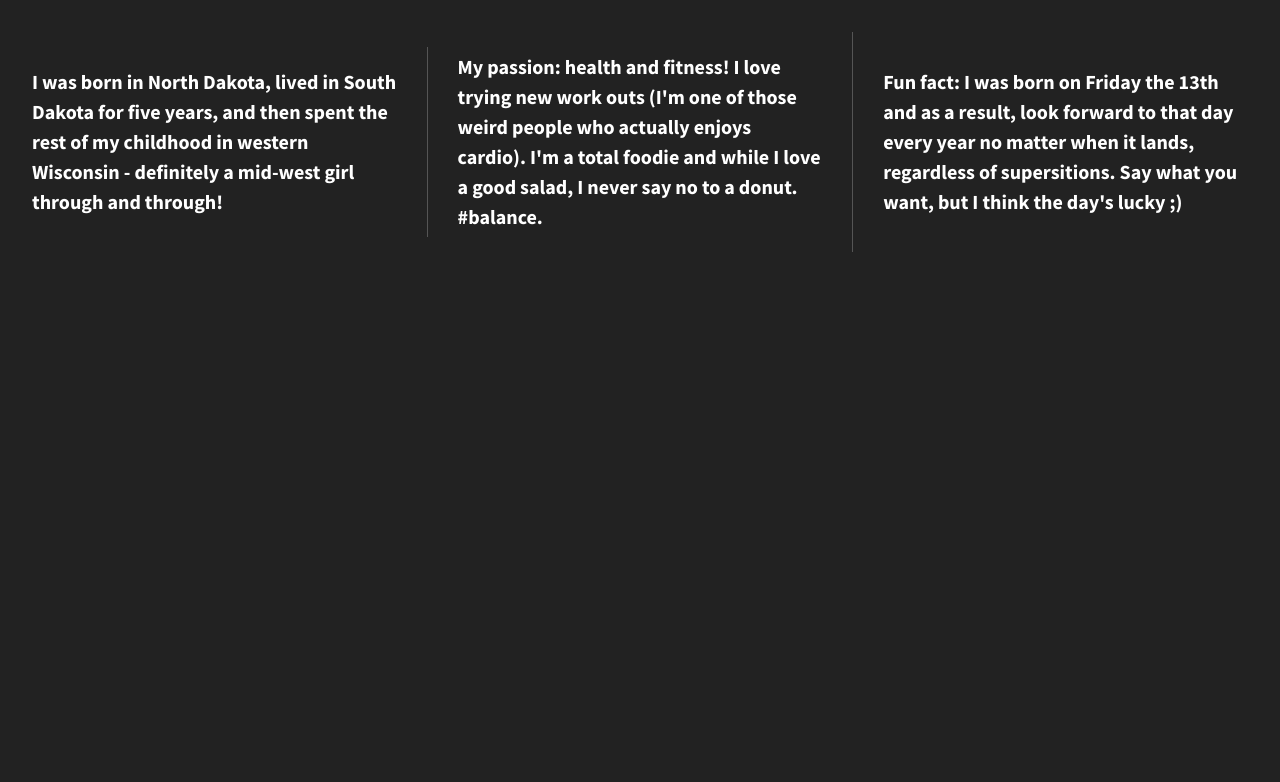
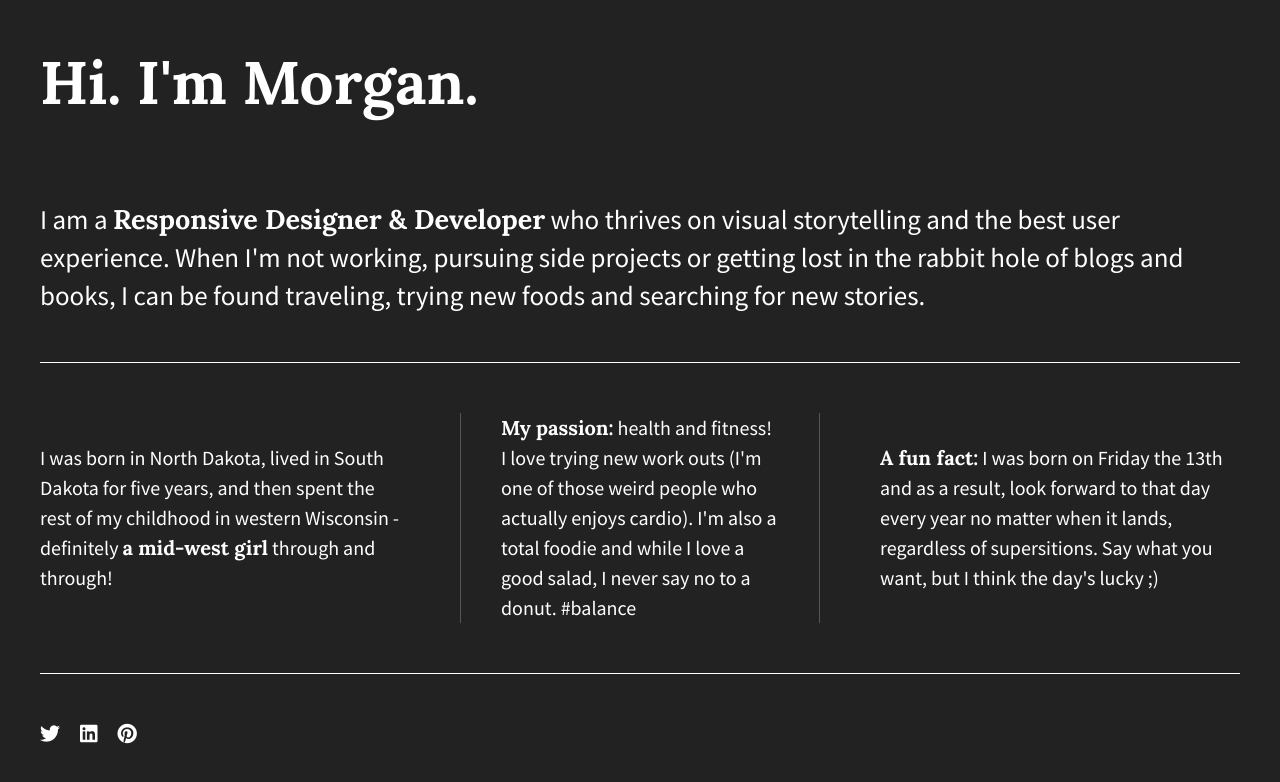
Before and after one commit to miszler/divs-flexbox-starter, a plain HTML site: page index.html in a window 1280 px wide. Drawn offline with nearby package versions, Linux system fonts and the light colour scheme; a script that the page names is missing.

Commit message:
updated with more divs and content

```diff
--- a/css/main.css
+++ b/css/main.css
@@ -104,13 +104,14 @@ html {
 
 body {
   font-family: 'Source Sans Pro', sans-serif;
-  font-weight: 700;
-  padding: 2em;
+  font-size: 1.25em;
+  display: flex;
+  justify-content: center;
+  padding: 0em 2em;
   color: #fff;
-  height: 100%;
 }
 
-.wrapper {
+.flex-container {
   /*add display:flex and set justify-content to space-between*/
   display: flex;
   justify-content: space-between;
@@ -118,11 +119,11 @@ body {
   align-items: center;
 }
 
-.div-1, .div-2, .div-3 {
+.flex-items {
   /*give the divs a width of 30%, add display:flex, set justify-content and align-items to center*/
   color: #fff;
   line-height: 1.5em;
-  font-size: 1.25em;
+  font-size: 1em;
   height: auto;
   display: flex;
   width: 30%;
@@ -130,9 +131,48 @@ body {
   align-items: center;
 }
 
+p span {
+  font-family: 'Lora', sans-serif;
+}
 
+header,
+footer {
+  width: 100%;
+  display: flex;
+  justify-content: flex-start;
+}
 
+header h1 {
+  font-family: 'Lora', sans-serif;
+  font-size: 3em;
+}
 
+main {
+  width: 100%;
+  display: flex;
+  font-weight: 500;
+  justify-content: center;
+  padding-bottom: 1em;
+  padding-top: .5em;
+  border-bottom: 1px solid #fff;
+  margin-bottom: 30px;
+}
+
+main p{
+  font-size: 1.35em;
+}
+
+footer {
+  width: 100%;
+  height: auto;
+  border-top: 1px solid #fff;
+  margin-top: 30px;
+  padding-top: 20px;
+}
+
+footer i {
+  padding: 30px 20px 0 0;
+}
 /* ==========================================================================
    Helper classes
    ========================================================================== */
@@ -212,14 +252,23 @@ body {
    These examples override the primary ('mobile first') styles.
    Modify as content requires.
    ========================================================================== */
-@media all and (min-width: 1200px) {
-  .div-1, .div-2, .div-3 {
-    flex-basis: 30%;
-  }
-  .div-1, .div-2 {
-    border-right: 1px solid #555;
-    padding-right: 30px;
-  }
+@media all and (max-width: 768px) {
+    body {
+      padding: 1em;
+    }
+}
+
+@media (min-width: 1200px) {
+    .flex-items {
+      flex-basis: 30%;
+      border-bottom: none;
+    }
+
+    #div-2 p {
+      border-left: 1px solid #555;
+      border-right: 1px solid #555;
+      padding: 0 40px;
+    }
 }
 
 @media print,
--- a/index.html
+++ b/index.html
@@ -15,22 +15,34 @@
         <script src="js/vendor/modernizr-2.8.3.min.js"></script>
         <link href='http://fonts.googleapis.com/css?family=Lora:700' rel='stylesheet' type='text/css'>
         <link href='http://fonts.googleapis.com/css?family=Source+Sans+Pro:400,700' rel='stylesheet' type='text/css'>
+        <link rel="stylesheet" href="https://use.fontawesome.com/releases/v5.5.0/css/all.css" integrity="sha384-B4dIYHKNBt8Bc12p+WXckhzcICo0wtJAoU8YZTY5qE0Id1GSseTk6S+L3BlXeVIU" crossorigin="anonymous">
     </head>
     <body>
         <!--[if lt IE 8]>
             <p class="browserupgrade">You are using an <strong>outdated</strong> browser. Please <a href="http://browsehappy.com/">upgrade your browser</a> to improve your experience.</p>
         <![endif]-->
 
-        <section class="wrapper">
-            <div class="div-1">
-                <p>I was born in North Dakota, lived in South Dakota for five years, and then spent the rest of my childhood in western Wisconsin - definitely a mid-west girl through and through!</p>
+        <section class="flex-container">
+            <header>
+              <h1>Hi. I'm Morgan.</h1>
+              </header>
+            <main>
+              <p>I am a <span>Responsive Designer & Developer</span> who thrives on visual storytelling and the best user experience. When I'm not working, pursuing side projects or getting lost in the rabbit hole of blogs and books, I can be found traveling, trying new foods and searching for new stories.</p>
+              </main>
+            <div id="div-1" class="flex-items">
+                <p>I was born in North Dakota, lived in South Dakota for five years, and then spent the rest of my childhood in western Wisconsin - definitely <span>a mid-west girl</span> through and through!</p>
             </div>
-            <div class="div-2">
-                <p>My passion: health and fitness! I love trying new work outs (I'm one of those weird people who actually enjoys cardio). I'm a total foodie and while I love a good salad, I never say no to a donut. #balance.</p>
+            <div id="div-2" class="flex-items">
+                <p><span>My passion:</span> health and fitness! I love trying new work outs (I'm one of those weird people who actually enjoys cardio). I'm also a total foodie and while I love a good salad, I never say no to a donut. #balance</p>
             </div>
-            <div class="div-3">
-                <p>Fun fact: I was born on Friday the 13th and as a result, look forward to that day every year no matter when it lands, regardless of supersitions. Say what you want, but I think the day's lucky ;)</p>
+            <div id="div-3" class="flex-items">
+                <p><span>A fun fact:</span> I was born on Friday the 13th and as a result, look forward to that day every year no matter when it lands, regardless of supersitions. Say what you want, but I think the day's lucky ;)</p>
             </div>
+            <footer>
+              <i class="fab fa-twitter"></i>
+              <i class="fab fa-linkedin"></i>
+              <i class="fab fa-pinterest"></i>
+            </footer>
         </section>
 
         <script src="https://ajax.googleapis.com/ajax/libs/jquery/1.11.3/jquery.min.js"></script>
```
